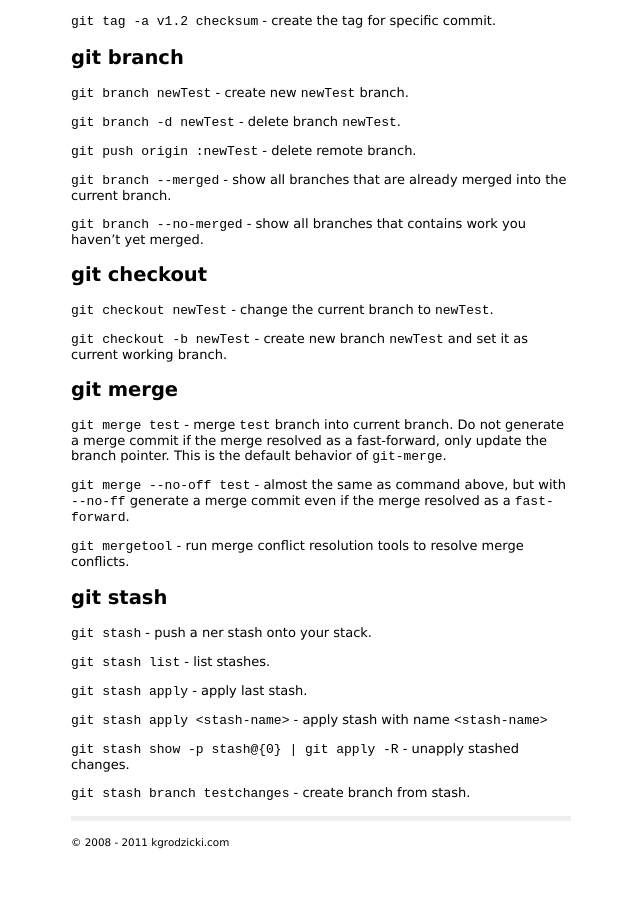
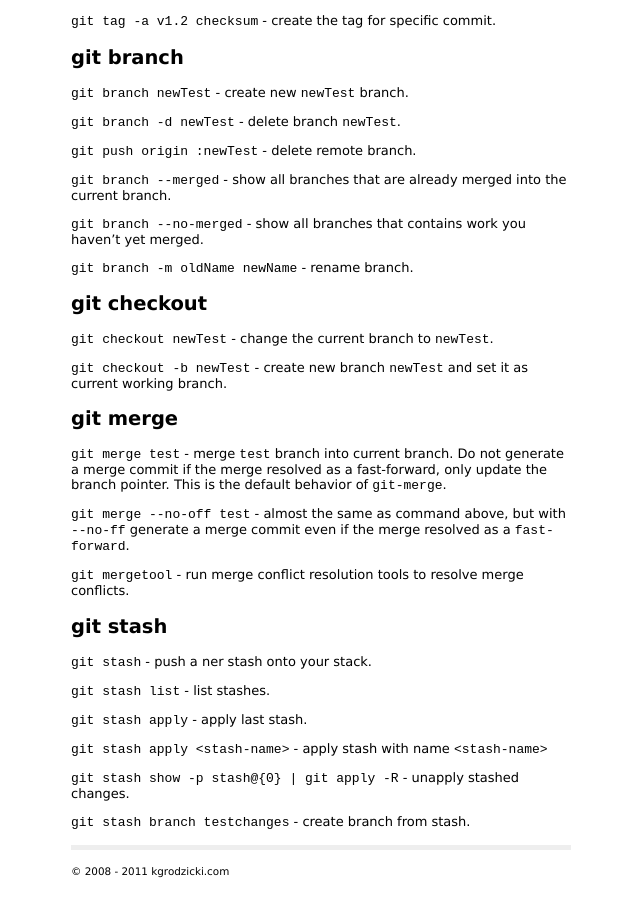
Before and after one commit to kgrodzicki/kgrodzicki.github.com, a Jekyll site: the page built from _posts/2011-08-10-pro-git-book-notes.markdown, in a window 1280 px wide and 900 px high, scrolled down 2750 px. Shown: the whole window, without its empty margins (319-959 px from the left). Built offline with Jekyll 4.4.1, drawn with Linux system fonts in a browser that asks for light colours; Markdown is read by kramdown in place of the engine named in the settings.

Commit message:
added rename branch

```diff
--- a/_posts/2011-08-10-pro-git-book-notes.markdown
+++ b/_posts/2011-08-10-pro-git-book-notes.markdown
@@ -154,6 +154,8 @@ git branch
 
 `git branch --no-merged` - show all branches that contains work you haven't yet merged.
 
+`git branch -m oldName newName` - rename branch.
+
 git checkout
 ------------
 `git checkout newTest` - change the current branch to `newTest`.
```
